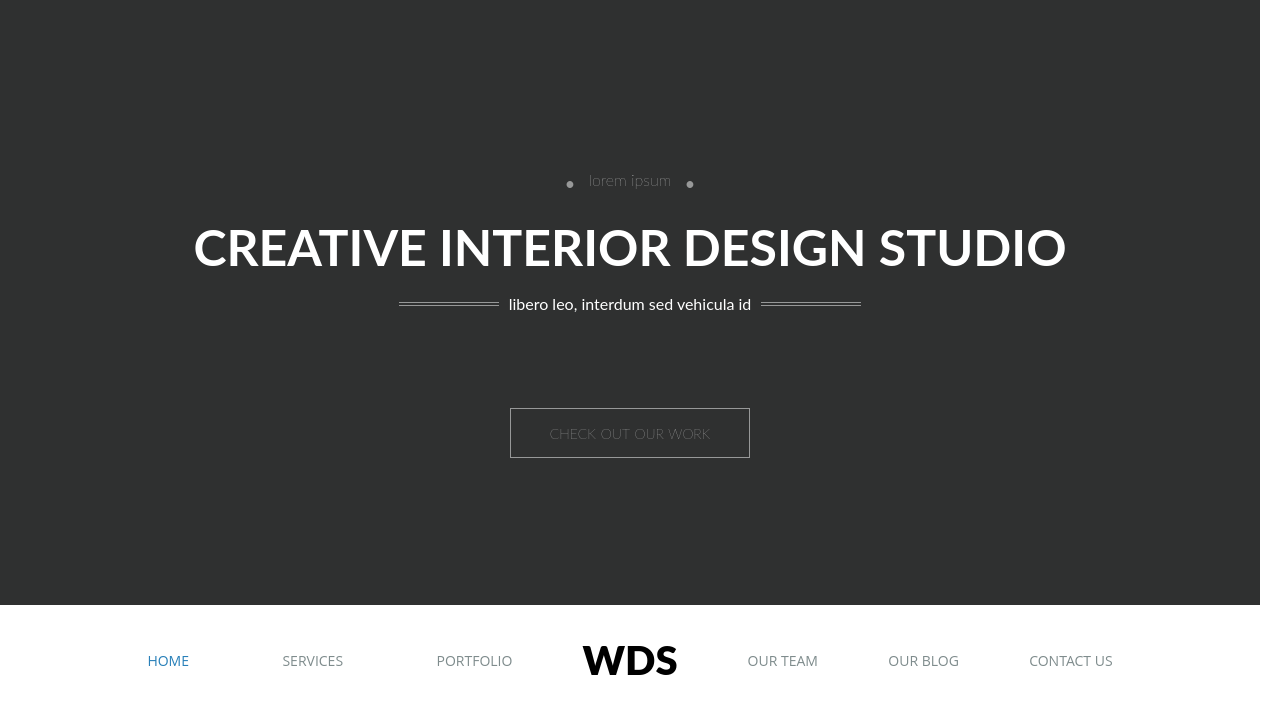
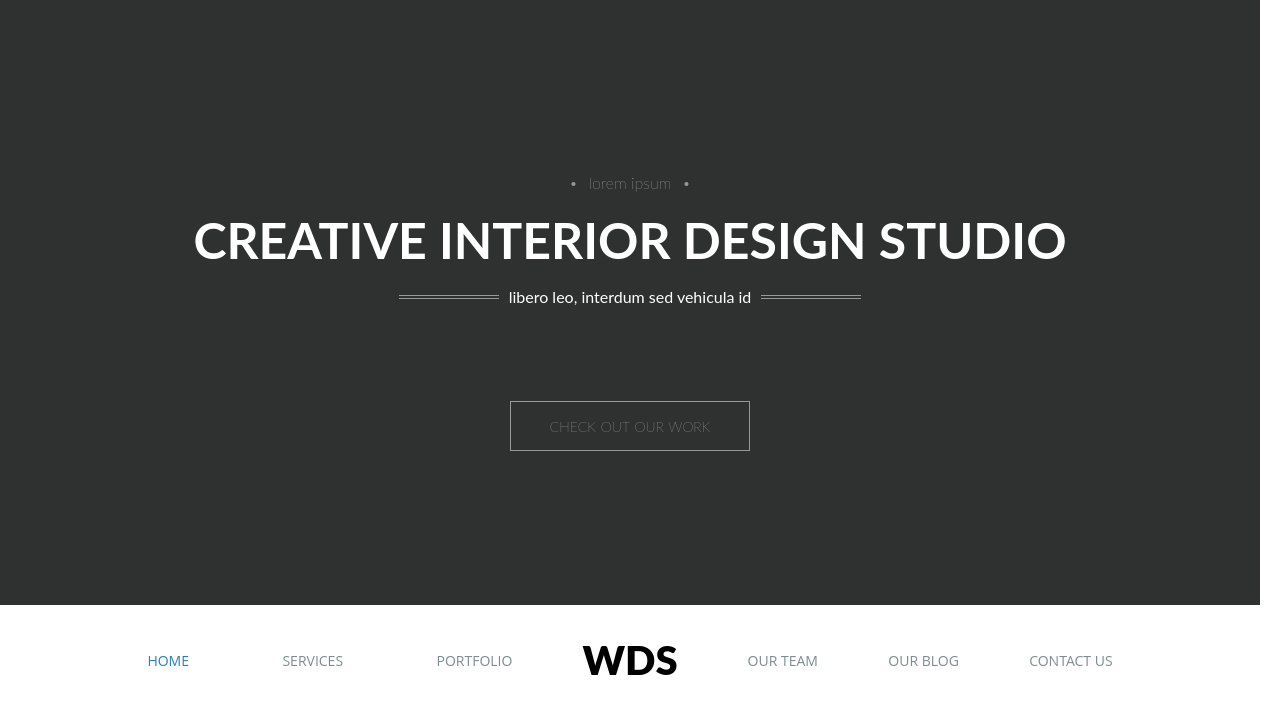
Before and after one commit to Kefir103/wds_pixelperfect, a React app: page / in a window 1280 px wide. Shown: the top 714 px of the page. Built offline with nearby package versions, Linux system fonts and the light colour scheme.

Commit message:
Correct dots in Banner

```diff
--- a/public/styles.css
+++ b/public/styles.css
@@ -17,9 +17,8 @@
     .banner .banner-text .banner-text-dots {
       font-weight: 200; }
       .banner .banner-text .banner-text-dots:after, .banner .banner-text .banner-text-dots:before {
-        vertical-align: middle;
         content: '\2022';
-        font-size: 30px;
+        font-size: 18px;
         margin: 0 10px;
         color: #979898; }
   .banner .banner-text-lines {
--- a/src/client/styles/homepage/_banner.scss
+++ b/src/client/styles/homepage/_banner.scss
@@ -24,9 +24,8 @@
             font-weight: 200;
             &:after,
             &:before {
-                vertical-align: middle;
                 content: '\2022';
-                font-size: 30px;
+                font-size: 18px;
                 margin: 0 10px;
                 color: #979898;
             }
```
